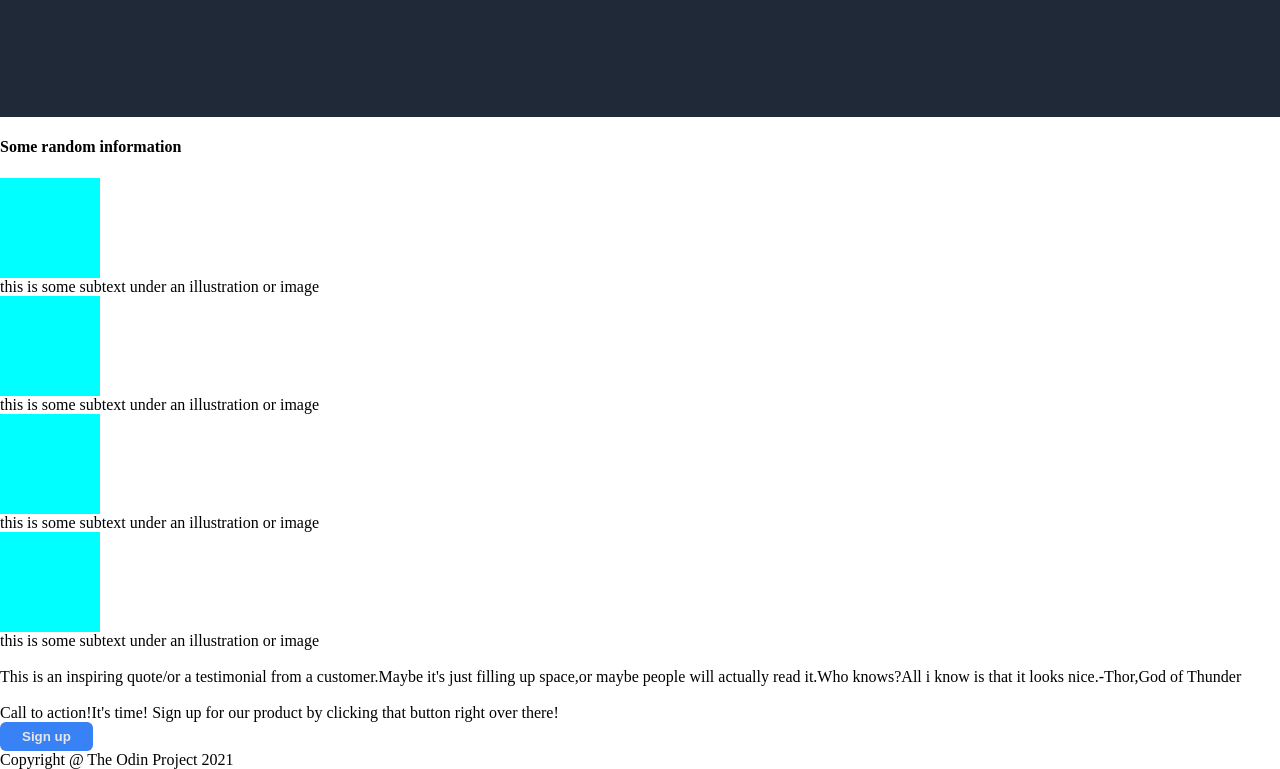
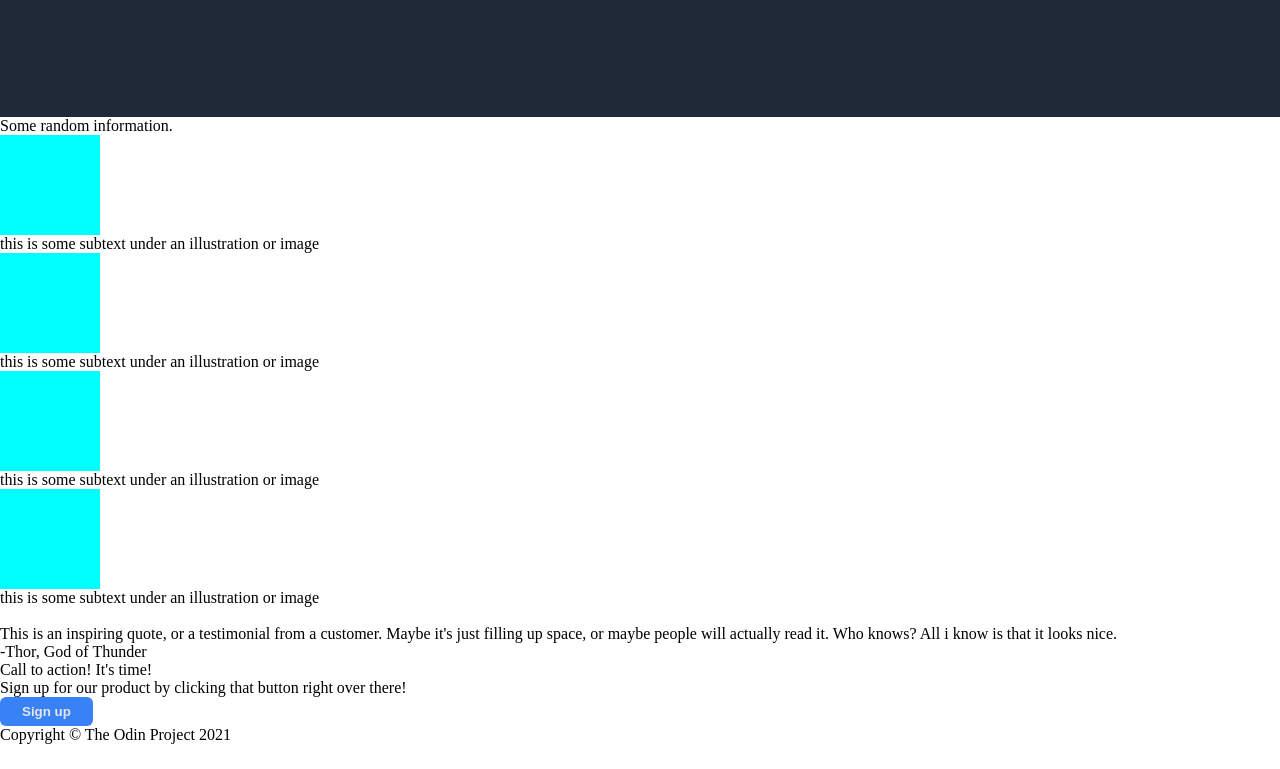
Before and after one commit to LuckyWhite02/landing-page, a plain HTML site: page index.html in a window 1280 px wide. Shown: the part 568-1337 px from the top of the page. After the commit the page ends 1312 px from the top, so only its background shows below. Drawn offline with Linux system fonts and the light colour scheme.

Commit message:
Finished the html

```diff
--- a/index.html
+++ b/index.html
@@ -29,7 +29,7 @@
         <button>Sign up</button>
        </div>
        <div class="right-side">
-        <div class="img"><img src="#" alt="this is a placeholder for an image"></div>
+        <div class="img">this is a placeholder for an image</div>
        </div>
         </div>
         </div>
@@ -45,36 +45,45 @@
 
 
 
-
+        <div class="information">Some random information.</div>
     <div class="content">
-        <div class="information">
-            <h4>Some random information</h4>
+            <div class="one">
             <div class="box"><img src="#" alt=""></div>
             <div class="text">this is some subtext under an illustration or image</div>
+        </div>
+        <div class="two">
             <div class="box"><img src="" alt=""></div>
             <div class="text">this is some subtext under an illustration or image</div>
+        </div>
+        <div class="three">
             <div class="box"><img src="" alt=""></div>
             <div class="text">this is some subtext under an illustration or image</div>
+    </div>
+    <div class="four">
             <div class="box"><img src="" alt=""></div>
             <div class="text">this is some subtext under an illustration or image</div>
+        </div>
+    </div>
 
 
 
 
+        <br>
+    <div class="container">
+        <div class="quote">
+            This is an inspiring quote, or a testimonial from a customer. Maybe it's just filling up space, or maybe people will actually read it. Who knows? All i know is that it looks nice.<div class="quoter">-Thor, God of Thunder</div>
         </div>
-        <br>
+        </div>
 
-        <div class="quote">
-            This is an inspiring quote/or a testimonial from a customer.Maybe it's just filling up space,or maybe people will actually read it.Who knows?All i know is that it looks nice.-Thor,God of Thunder
-        </div>
-        <br>
         <div class="notification">
-            Call to action!It's time!
-            Sign up for our product by clicking that button right over there!
+        <div class="noti"><div class="noti-header">Call to action! It's time!</div>
+            Sign up for our product by clicking that button right over there!</div>
             <button class="noti-button">Sign up</button>
         </div>
+        </div>
 
- <footer>Copyright @ The Odin Project 2021</footer>
+
+        <div class="footer">Copyright &copy; The Odin Project 2021</div>
 
 
 
```
